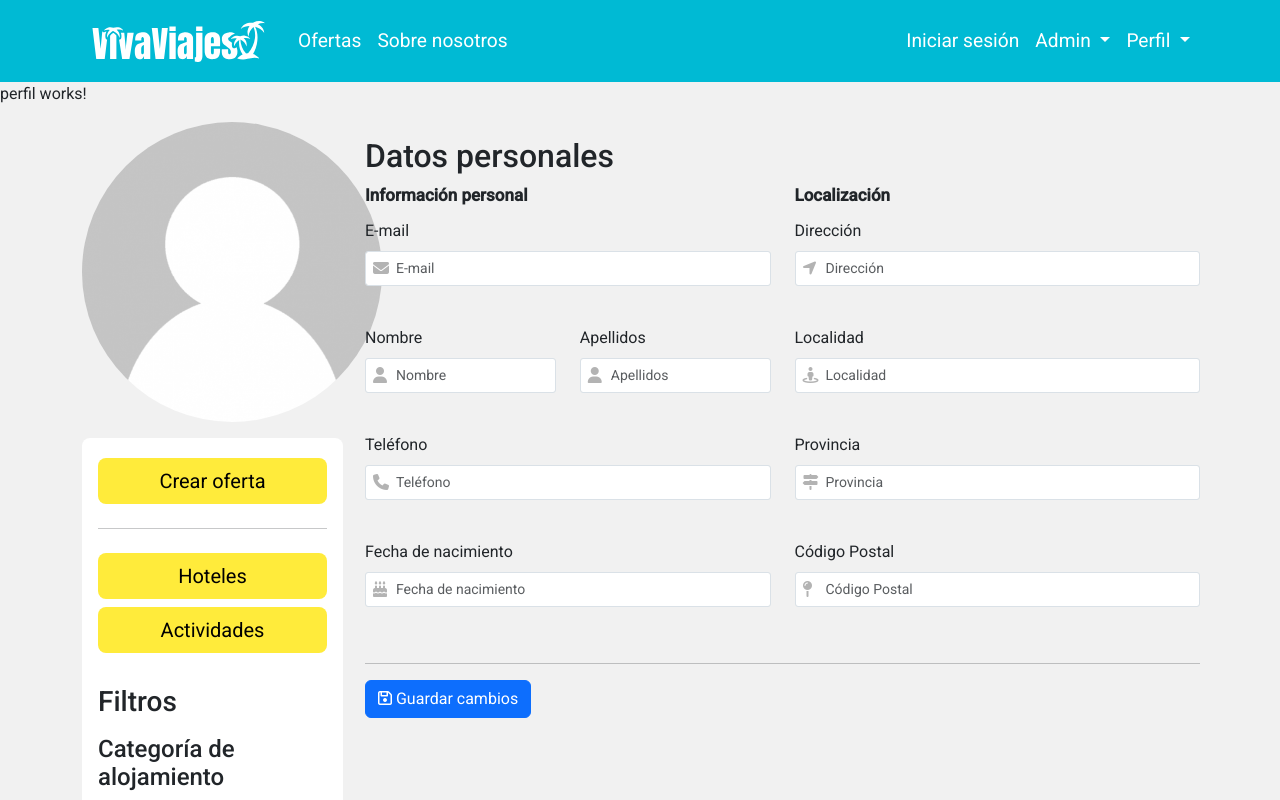
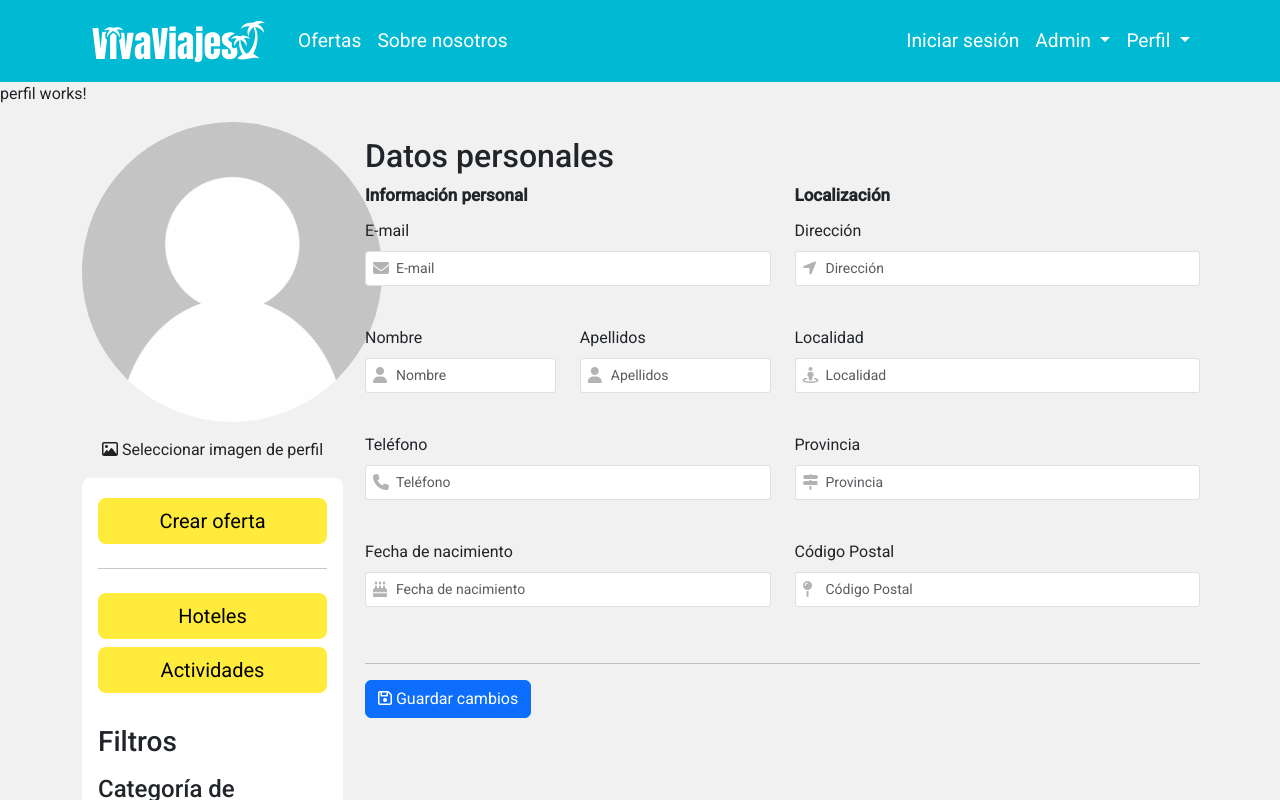
Before and after one commit to santiarroyave/team1-fe-gc-proyecto-final-frontend, an Angular app: page /perfil in a window 1280 px wide. Shown: the top 800 px of the page. Built offline with nearby package versions, Linux system fonts and the light colour scheme.

Commit message:
feat(perfil): add seleccionar imagen de perfil

```diff
--- a/src/app/components/perfil/perfil.component.css
+++ b/src/app/components/perfil/perfil.component.css
@@ -1,6 +1,23 @@
 .profile-photo{
     width: 300px;
     height: 300px;
+}
+
+.text-center {
+    text-align: center;
+}
+
+.relative {
+    position: relative;
+}
+
+.color-secondary-darker {
+    color: #222;
+}
+
+a{
+    cursor: pointer;
+    text-decoration: none;
 }
 
 .user-form-settings {
--- a/src/app/components/perfil/perfil.component.html
+++ b/src/app/components/perfil/perfil.component.html
@@ -7,6 +7,13 @@
         <div class="d-flex flex-column col col-12 col-lg-3">
             <ng-container *ngIf="!menuColapsado">
                 <img src="../../../assets/user-icons-default.jpg" class="profile-photo rounded-circle mb-3" alt="...">
+                <div class="text-center relative mb-3">
+                    <a class="color-secondary-darker" (click)="openFileInput()">
+                        <i class="fa fa-image"></i>
+                        Seleccionar imagen de perfil
+                    </a>
+                    <input type="file" class="form-control" id="fileInput" style="display: none" (change)="handleFileChange($event)">
+                </div>
                 <app-navbar-v id="menuV-2"></app-navbar-v>
             </ng-container>
         </div>
--- a/src/app/components/perfil/perfil.component.ts
+++ b/src/app/components/perfil/perfil.component.ts
@@ -28,4 +28,18 @@ export class PerfilComponent {
       this.menuColapsado = false;
     }
   }
+
+  openFileInput() {
+    const fileInput = document.getElementById('fileInput') as HTMLInputElement;
+    fileInput.click();
+  }
+
+  handleFileChange(event: Event) {
+    const inputElement = event.target as HTMLInputElement;
+    const file = inputElement.files?.[0];
+    if (file) {
+      // Aquí puedes hacer lo que necesites con el archivo seleccionado.
+      console.log('Archivo seleccionado:', file.name);
+    }
+  }
 }
```
